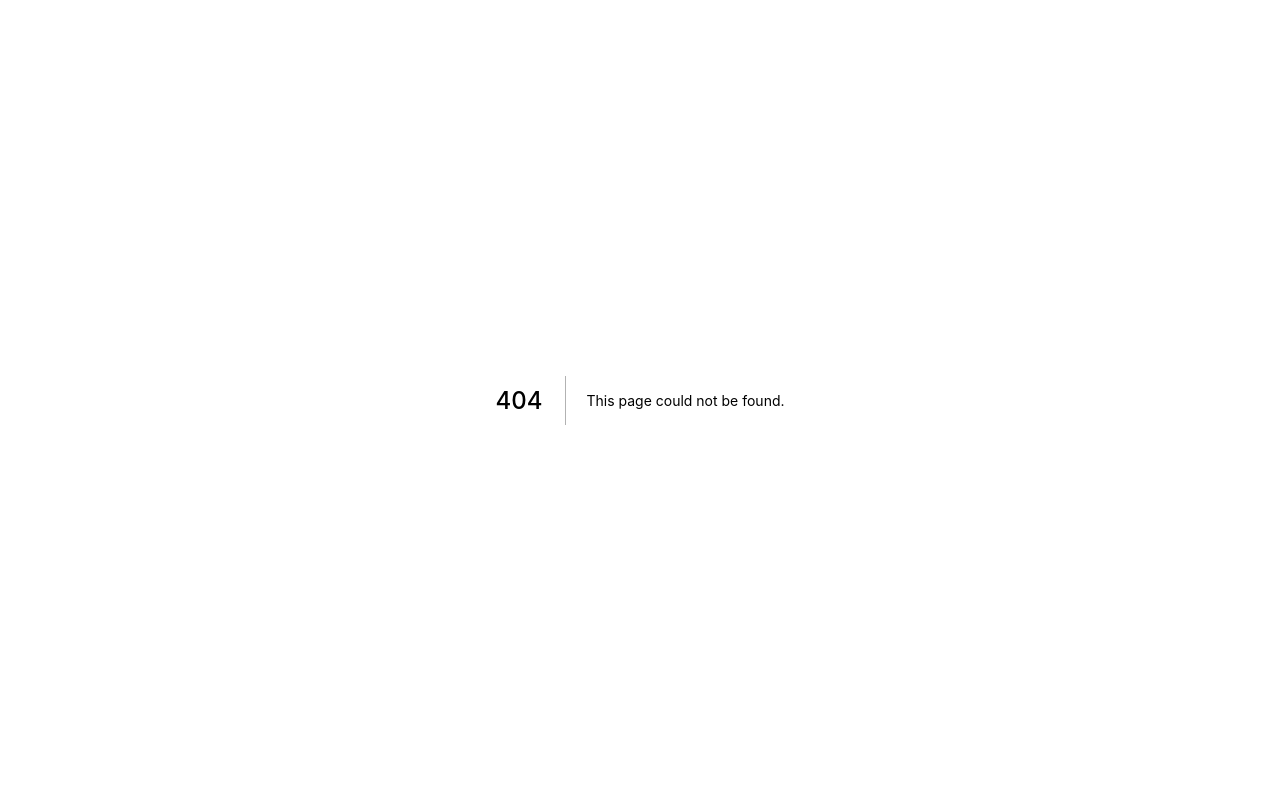
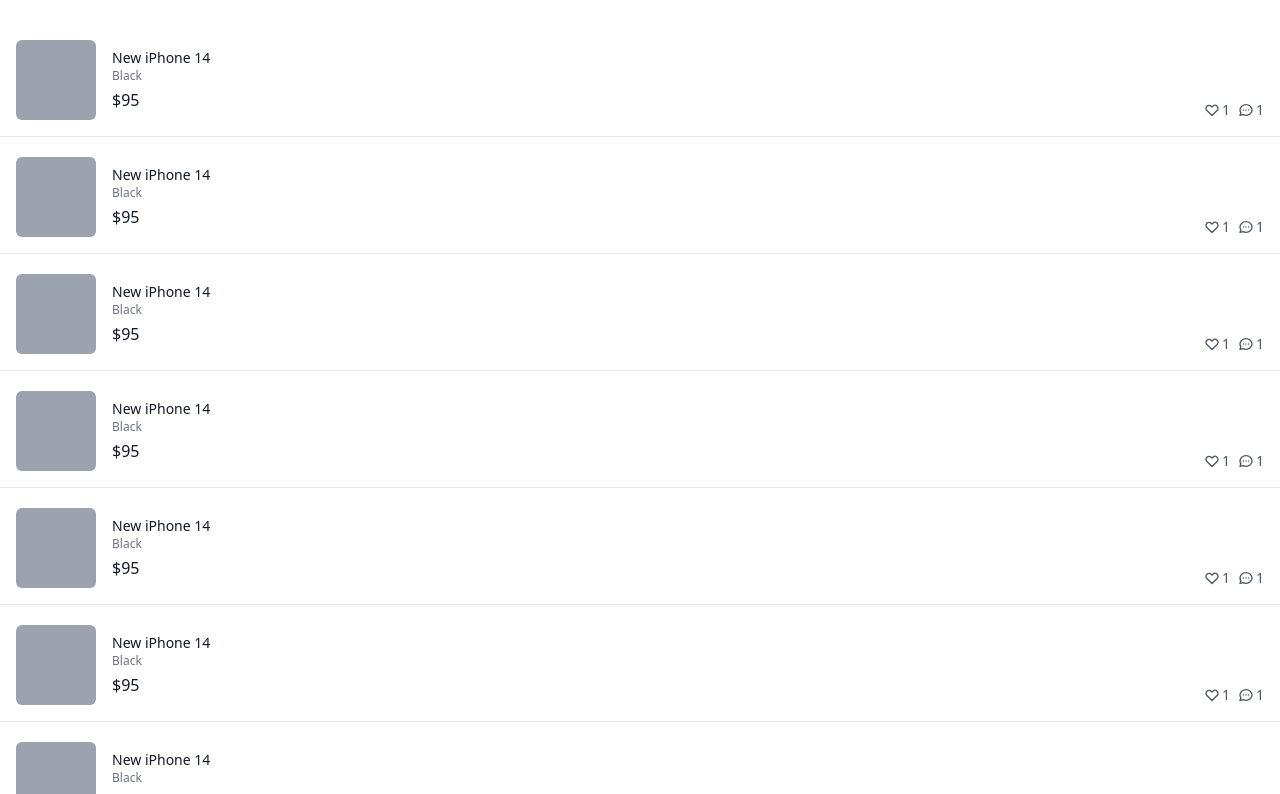
Before and after one commit to leekyungho112/carrot-market, a Next.js app: page /profile/bought in a window 1280 px wide. Before the commit this address had no page. Shown: the top 794 px of the page. Built offline with nearby package versions, Linux system fonts and the light colour scheme.

Commit message:
sold love buy edit UI

```diff
--- /dev/null
+++ b/pages/profile/bought.tsx
@@ -0,0 +1,63 @@
+import { NextPage } from 'next';
+
+const Bought: NextPage = () => {
+  return (
+    <div className="flex flex-col space-y-5 py-10">
+      {[1, 1, 1, 1, 1, 1, 1, 1, 1, 1, 1, 1].map((_, i) => (
+        <div
+          key={i}
+          className="flex px-4 border-b pb-4 cursor-pointer justify-between"
+        >
+          <div className="flex space-x-4">
+            <div className="w-20 h-20 bg-gray-400 rounded-md" />
+            <div className="pt-2 flex flex-col">
+              <h3 className="text-sm font-medium text-gray-900">
+                New iPhone 14
+              </h3>
+              <span className="text-xs text-gray-500">Black</span>
+              <span className="font-medium mt-1 text-gray-900">$95</span>
+            </div>
+          </div>
+          <div className="flex space-x-2 items-end justify-end">
+            <div className="flex space-x-0.5 items-center text-sm text-gray-600">
+              <svg
+                className="w-4 h-4"
+                fill="none"
+                stroke="currentColor"
+                viewBox="0 0 24 24"
+                xmlns="http://www.w3.org/2000/svg"
+              >
+                <path
+                  strokeLinecap="round"
+                  strokeLinejoin="round"
+                  strokeWidth="2"
+                  d="M4.318 6.318a4.5 4.5 0 000 6.364L12 20.364l7.682-7.682a4.5 4.5 0 00-6.364-6.364L12 7.636l-1.318-1.318a4.5 4.5 0 00-6.364 0z"
+                ></path>
+              </svg>
+              <span>1</span>
+            </div>
+            <div className="flex space-x-0.5 items-center text-sm text-gray-600">
+              <svg
+                className="w-4 h-4"
+                fill="none"
+                stroke="currentColor"
+                viewBox="0 0 24 24"
+                xmlns="http://www.w3.org/2000/svg"
+              >
+                <path
+                  strokeLinecap="round"
+                  strokeLinejoin="round"
+                  strokeWidth="2"
+                  d="M8 12h.01M12 12h.01M16 12h.01M21 12c0 4.418-4.03 8-9 8a9.863 9.863 0 01-4.255-.949L3 20l1.395-3.72C3.512 15.042 3 13.574 3 12c0-4.418 4.03-8 9-8s9 3.582 9 8z"
+                ></path>
+              </svg>
+              <span>1</span>
+            </div>
+          </div>
+        </div>
+      ))}
+    </div>
+  );
+};
+
+export default Bought;
--- /dev/null
+++ b/pages/profile/edit.tsx
@@ -0,0 +1,7 @@
+import { NextPage } from 'next';
+
+const EditProfile: NextPage = () => {
+  return <div className="py-10 px-4"></div>;
+};
+
+export default EditProfile;
--- /dev/null
+++ b/pages/profile/loved.tsx
@@ -0,0 +1,63 @@
+import { NextPage } from 'next';
+
+const Loved: NextPage = () => {
+  return (
+    <div className="flex flex-col space-y-5 py-10">
+      {[1, 1, 1, 1, 1, 1, 1, 1, 1, 1, 1, 1].map((_, i) => (
+        <div
+          key={i}
+          className="flex px-4 border-b pb-4 cursor-pointer justify-between"
+        >
+          <div className="flex space-x-4">
+            <div className="w-20 h-20 bg-gray-400 rounded-md" />
+            <div className="pt-2 flex flex-col">
+              <h3 className="text-sm font-medium text-gray-900">
+                New iPhone 14
+              </h3>
+              <span className="text-xs text-gray-500">Black</span>
+              <span className="font-medium mt-1 text-gray-900">$95</span>
+            </div>
+          </div>
+          <div className="flex space-x-2 items-end justify-end">
+            <div className="flex space-x-0.5 items-center text-sm text-gray-600">
+              <svg
+                className="w-4 h-4"
+                fill="none"
+                stroke="currentColor"
+                viewBox="0 0 24 24"
+                xmlns="http://www.w3.org/2000/svg"
+              >
+                <path
+                  strokeLinecap="round"
+                  strokeLinejoin="round"
+                  strokeWidth="2"
+                  d="M4.318 6.318a4.5 4.5 0 000 6.364L12 20.364l7.682-7.682a4.5 4.5 0 00-6.364-6.364L12 7.636l-1.318-1.318a4.5 4.5 0 00-6.364 0z"
+                ></path>
+              </svg>
+              <span>1</span>
+            </div>
+            <div className="flex space-x-0.5 items-center text-sm text-gray-600">
+              <svg
+                className="w-4 h-4"
+                fill="none"
+                stroke="currentColor"
+                viewBox="0 0 24 24"
+                xmlns="http://www.w3.org/2000/svg"
+              >
+                <path
+                  strokeLinecap="round"
+                  strokeLinejoin="round"
+                  strokeWidth="2"
+                  d="M8 12h.01M12 12h.01M16 12h.01M21 12c0 4.418-4.03 8-9 8a9.863 9.863 0 01-4.255-.949L3 20l1.395-3.72C3.512 15.042 3 13.574 3 12c0-4.418 4.03-8 9-8s9 3.582 9 8z"
+                ></path>
+              </svg>
+              <span>1</span>
+            </div>
+          </div>
+        </div>
+      ))}
+    </div>
+  );
+};
+
+export default Loved;
--- /dev/null
+++ b/pages/profile/sold.tsx
@@ -0,0 +1,63 @@
+import { NextPage } from 'next';
+
+const Sold: NextPage = () => {
+  return (
+    <div className="flex flex-col space-y-5 py-10">
+      {[1, 1, 1, 1, 1, 1, 1, 1, 1, 1, 1, 1].map((_, i) => (
+        <div
+          key={i}
+          className="flex px-4 border-b pb-4 cursor-pointer justify-between"
+        >
+          <div className="flex space-x-4">
+            <div className="w-20 h-20 bg-gray-400 rounded-md" />
+            <div className="pt-2 flex flex-col">
+              <h3 className="text-sm font-medium text-gray-900">
+                New iPhone 14
+              </h3>
+              <span className="text-xs text-gray-500">Black</span>
+              <span className="font-medium mt-1 text-gray-900">$95</span>
+            </div>
+          </div>
+          <div className="flex space-x-2 items-end justify-end">
+            <div className="flex space-x-0.5 items-center text-sm text-gray-600">
+              <svg
+                className="w-4 h-4"
+                fill="none"
+                stroke="currentColor"
+                viewBox="0 0 24 24"
+                xmlns="http://www.w3.org/2000/svg"
+              >
+                <path
+                  strokeLinecap="round"
+                  strokeLinejoin="round"
+                  strokeWidth="2"
+                  d="M4.318 6.318a4.5 4.5 0 000 6.364L12 20.364l7.682-7.682a4.5 4.5 0 00-6.364-6.364L12 7.636l-1.318-1.318a4.5 4.5 0 00-6.364 0z"
+                ></path>
+              </svg>
+              <span>1</span>
+            </div>
+            <div className="flex space-x-0.5 items-center text-sm text-gray-600">
+              <svg
+                className="w-4 h-4"
+                fill="none"
+                stroke="currentColor"
+                viewBox="0 0 24 24"
+                xmlns="http://www.w3.org/2000/svg"
+              >
+                <path
+                  strokeLinecap="round"
+                  strokeLinejoin="round"
+                  strokeWidth="2"
+                  d="M8 12h.01M12 12h.01M16 12h.01M21 12c0 4.418-4.03 8-9 8a9.863 9.863 0 01-4.255-.949L3 20l1.395-3.72C3.512 15.042 3 13.574 3 12c0-4.418 4.03-8 9-8s9 3.582 9 8z"
+                ></path>
+              </svg>
+              <span>1</span>
+            </div>
+          </div>
+        </div>
+      ))}
+    </div>
+  );
+};
+
+export default Sold;
```
Also changed, not shown: pages/profile/index.tsx (renamed from pages/profile.tsx).
